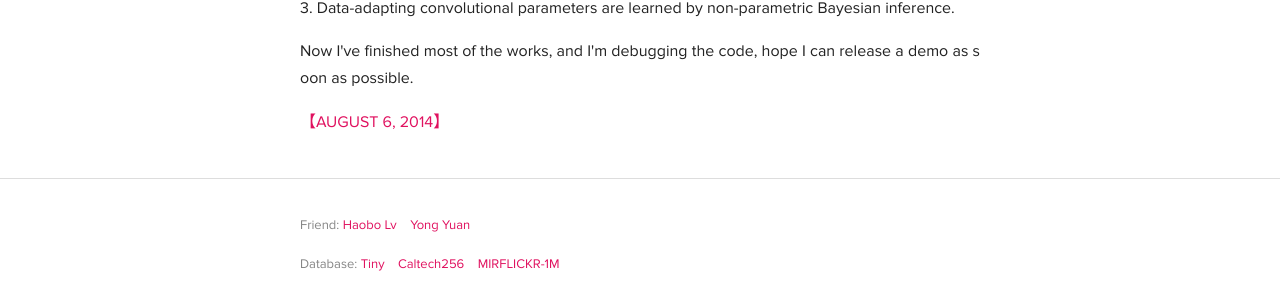
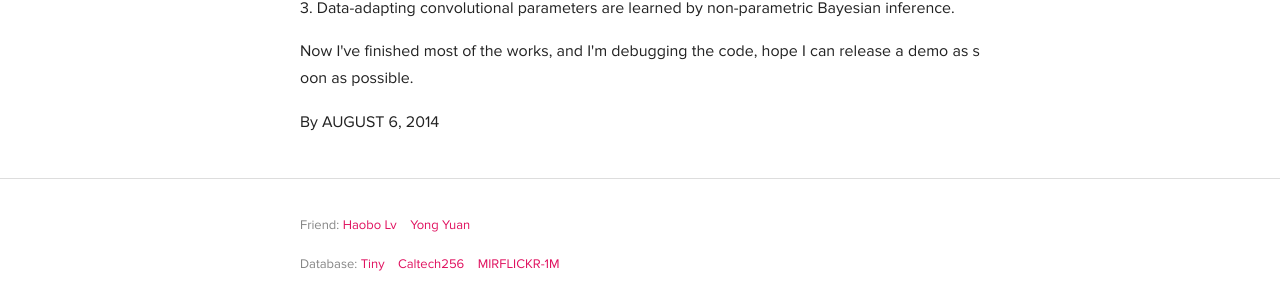
Before and after one commit to Raphael-Mou/raphael-mou.github.com, a Jekyll site: the page built from index.html, in a window 1280 px wide. Shown: the part 641-937 px from the top of the page. Built offline with Jekyll 4.4.1, drawn with Linux system fonts in a browser that asks for light colours; Markdown is read by kramdown in place of the engine named in the settings.

```diff
--- a/index.html
+++ b/index.html
@@ -68,7 +68,7 @@ description: My name is Lichao Mou. Since 2012, I have been studying for my mast
   </p>
 
   <p>
-    <a href="" rel="alternate" hreflang="cn">【AUGUST 6, 2014】</a>
+    By AUGUST 6, 2014
   </p>
 
  <!-- <p>
```
